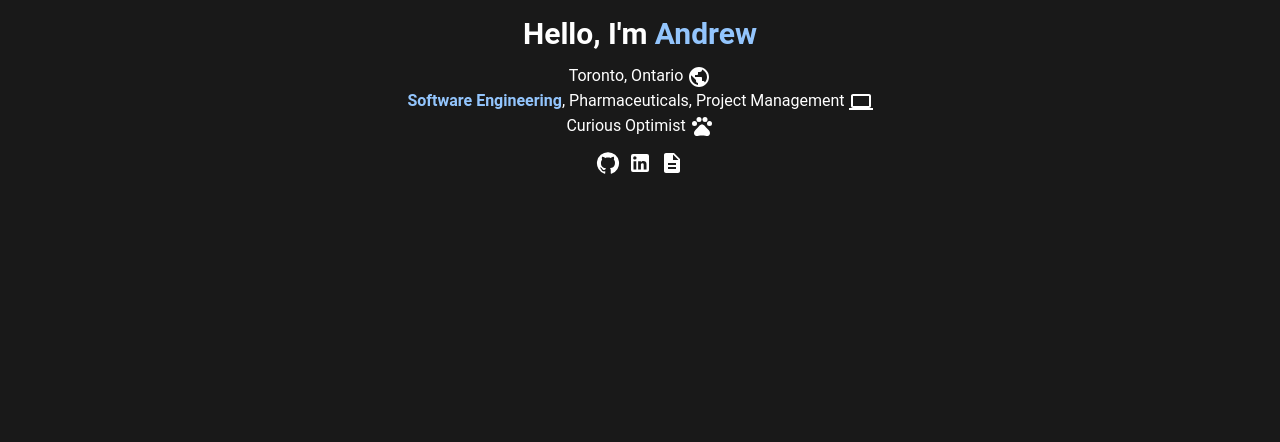
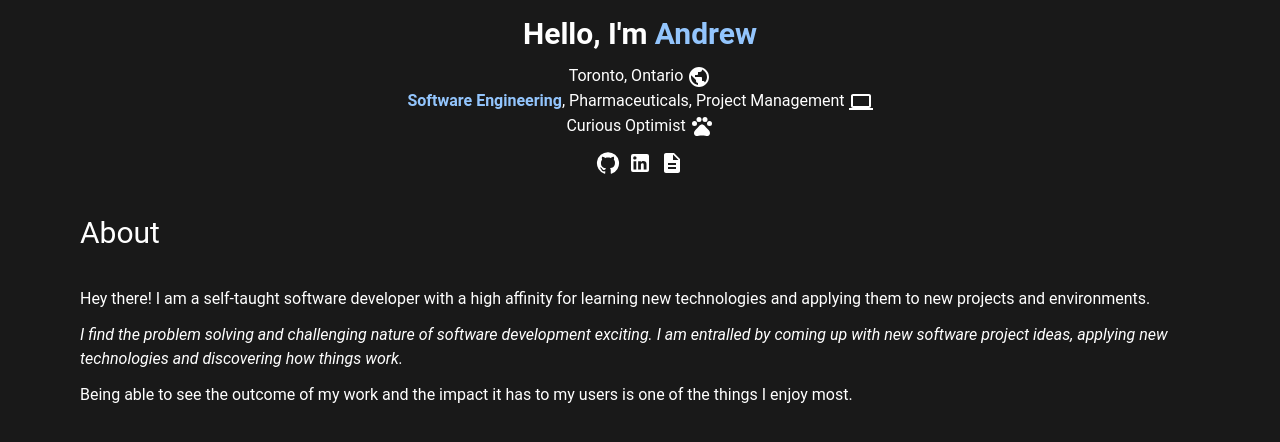
Before and after one commit to AndrewLin95/portfolio-nextjs, a Next.js app: page / in a window 1280 px wide. Shown: the top 442 px of the page. Built offline with nearby package versions, Linux system fonts and the light colour scheme.

Commit message:
Added about component

```diff
--- /dev/null
+++ b/components/About.tsx
@@ -0,0 +1,24 @@
+const About = () => {
+  return (
+    <div className="flex flex-col gap-3">
+      <div className="text-3xl py-6"> About </div>
+      <p>
+        Hey there! I am a self-taught software developer with a high affinity
+        for learning new technologies and applying them to new projects and
+        environments.
+      </p>
+      <p className="italic">
+        I find the problem solving and challenging nature of software
+        development exciting. I am entralled by coming up with new software
+        project ideas, applying new technologies and discovering how things
+        work.
+      </p>
+      <p>
+        Being able to see the outcome of my work and the impact it has to my
+        users is one of the things I enjoy most.
+      </p>
+    </div>
+  );
+};
+
+export default About;
--- a/pages/index.tsx
+++ b/pages/index.tsx
@@ -1,17 +1,20 @@
 import IntroductionStatement from '../components/IntroductionStatement';
+import About from '../components/About';
 import type { NextPage } from 'next';
 import Head from 'next/head';
 
 const Home: NextPage = () => {
   return (
-    <>
+    <div className="px-20">
       <Head>
         <title>Andrew Lin </title>
         <link rel="icon" href="/favicon.ico" />
       </Head>
 
       <IntroductionStatement />
-    </>
+
+      <About />
+    </div>
 
     // <div className="flex min-h-screen flex-col items-center justify-center py-2">
     //   <Head>
```
